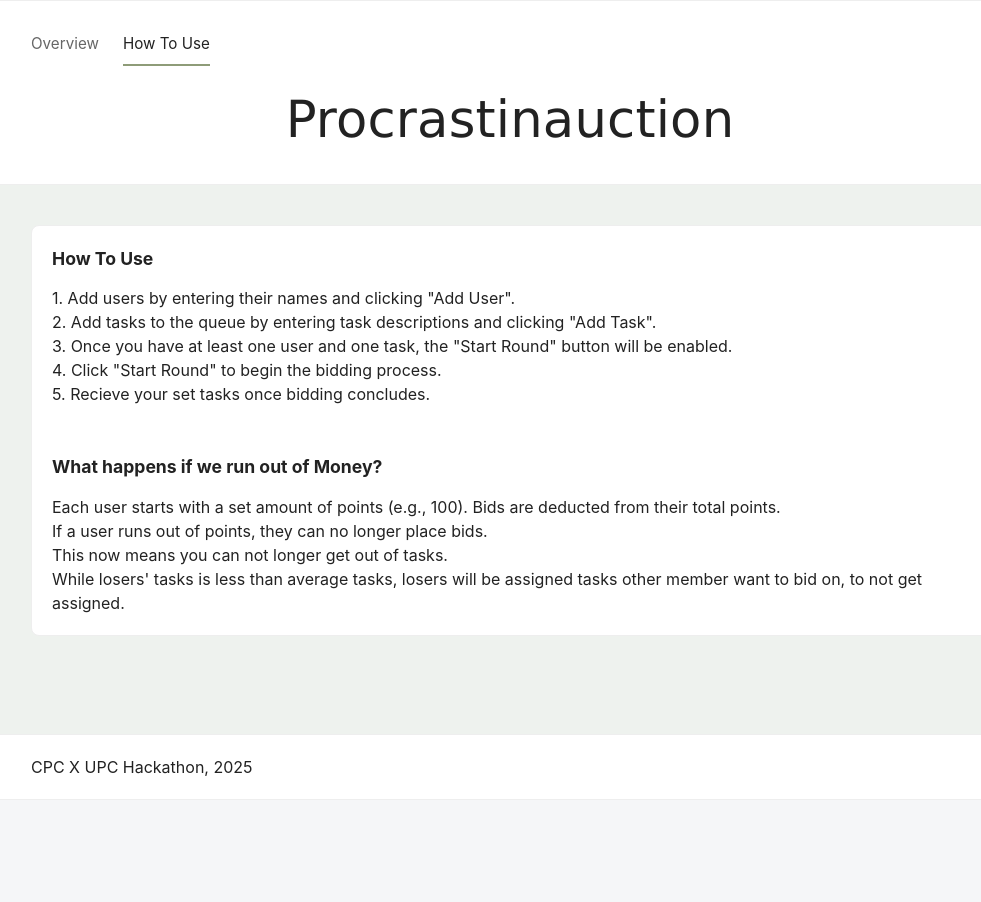
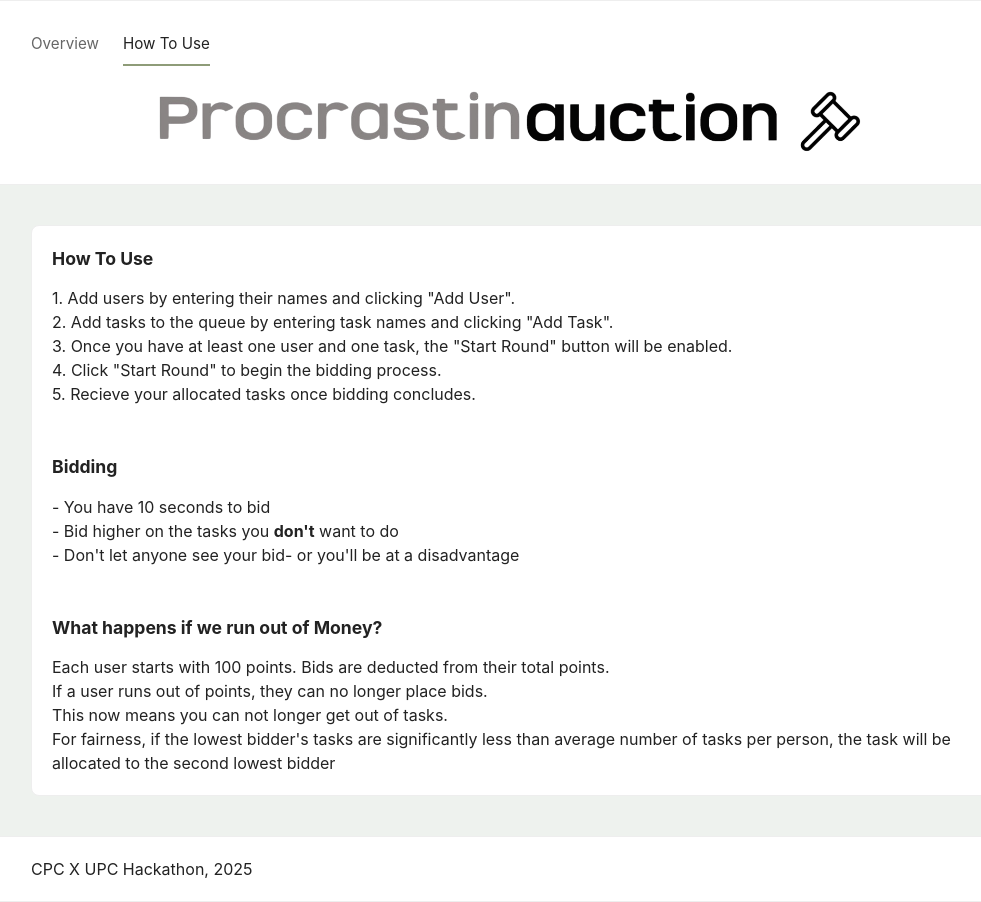
Before and after one commit to eviejd/CSCXUPC-Hackathon, a plain HTML site: page howTo.html in a window 1280 px wide. Shown: the whole page, without its empty margins (130-1111 px from the left). Before the commit the page ends 800 px from the top, so only its background shows below. Drawn offline with Linux system fonts and the light colour scheme.

Commit message:
Update howTo.html text

```diff
--- a/howTo.html
+++ b/howTo.html
@@ -16,6 +16,7 @@
 <body>
   <div class="container">
 
+
 <div id="howTo" class="page active">
     <div class="header">
       <nav class="nav">
@@ -23,7 +24,9 @@
         <a class="active" href="#">How To Use</a>
       </nav>
       <div class="logo">
-      <h1 class="logo-text">Procrastinauction</h1>
+          <h1 class="logo">
+          <img src="text-logo.png" class="logo-mark" alt="Procrastinauction" onerror="this.style.display='none'">
+        </h1>
       </div>
     </div>
 
@@ -33,19 +36,24 @@
           <h3>How To Use</h3>
 
           <p>1. Add users by entering their names and clicking "Add User".</p>
-          <p>2. Add tasks to the queue by entering task descriptions and clicking "Add Task".</p>
+          <p>2. Add tasks to the queue by entering task names and clicking "Add Task".</p>
           <p>3. Once you have at least one user and one task, the "Start Round" button will be enabled.</p>
           <p>4. Click "Start Round" to begin the bidding process.</p>
-          <p>5. Recieve your set tasks once bidding concludes.</p>
+          <p>5. Recieve your allocated tasks once bidding concludes.</p>
 
           <br></br>
+          <h3>Bidding</h3>
+          <p>- You have 10 seconds to bid</p>
+            <p>- Bid higher on the tasks you <b>don't</b> want to do </p>
+          <p>- Don't let anyone see your bid- or you'll be at a disadvantage</p>
 
+            <br></br>
           <h3>What happens if we run out of Money?</h3>
 
-          <p>Each user starts with a set amount of points (e.g., 100). Bids are deducted from their total points. </p>
+          <p>Each user starts with 100 points. Bids are deducted from their total points. </p>
           <p> If a user runs out of points, they can no longer place bids.</p>
           <p>This now means you can not longer get out of tasks.</p>
-          <p>While losers' tasks is less than average tasks, losers will be assigned tasks other member want to bid on, to not get assigned.</p>
+          <p>For fairness, if the lowest bidder's tasks are significantly less than average number of tasks per person, the task will be allocated to the second lowest bidder</p>
 
         </div>
       </div>
```
